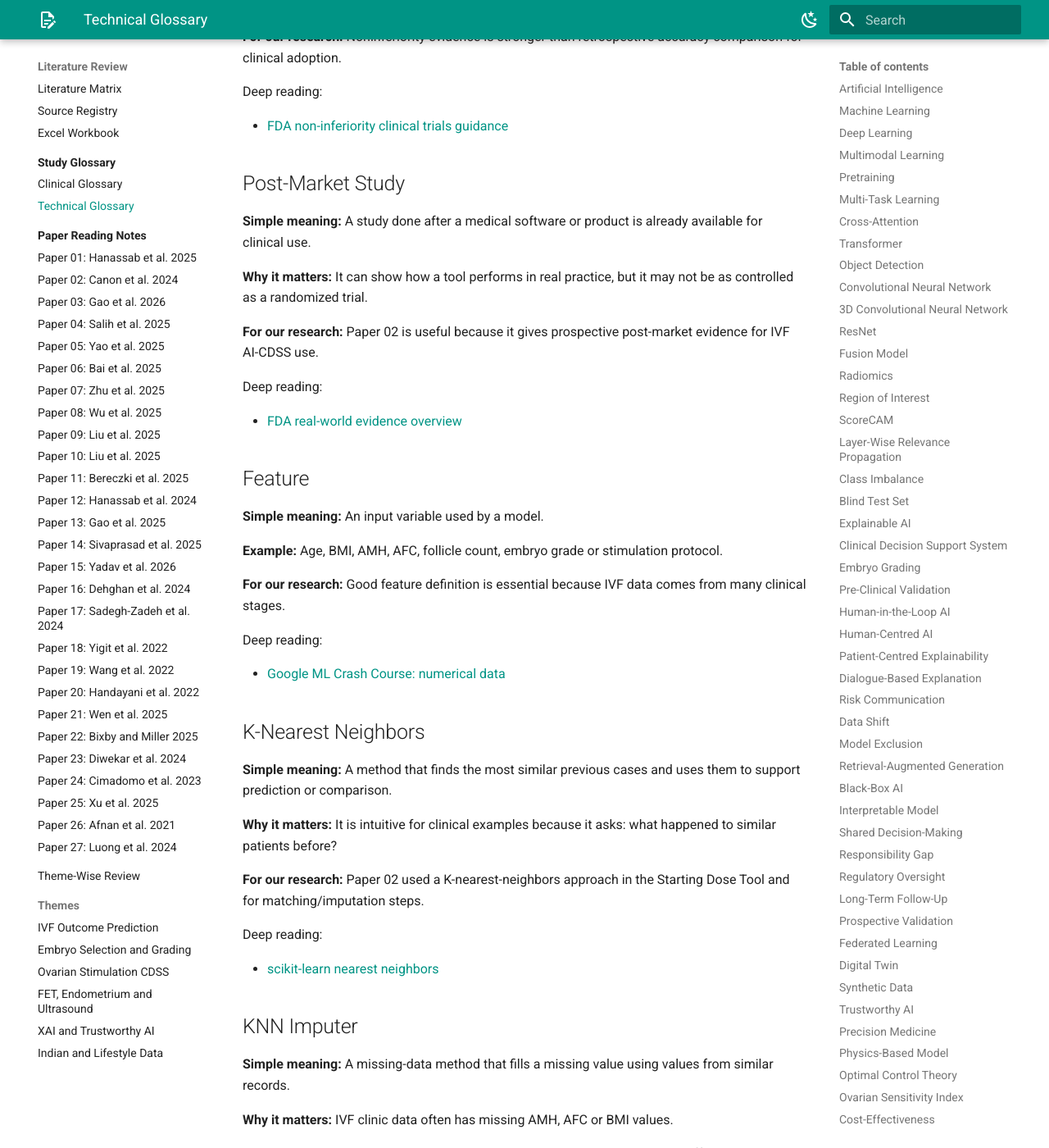
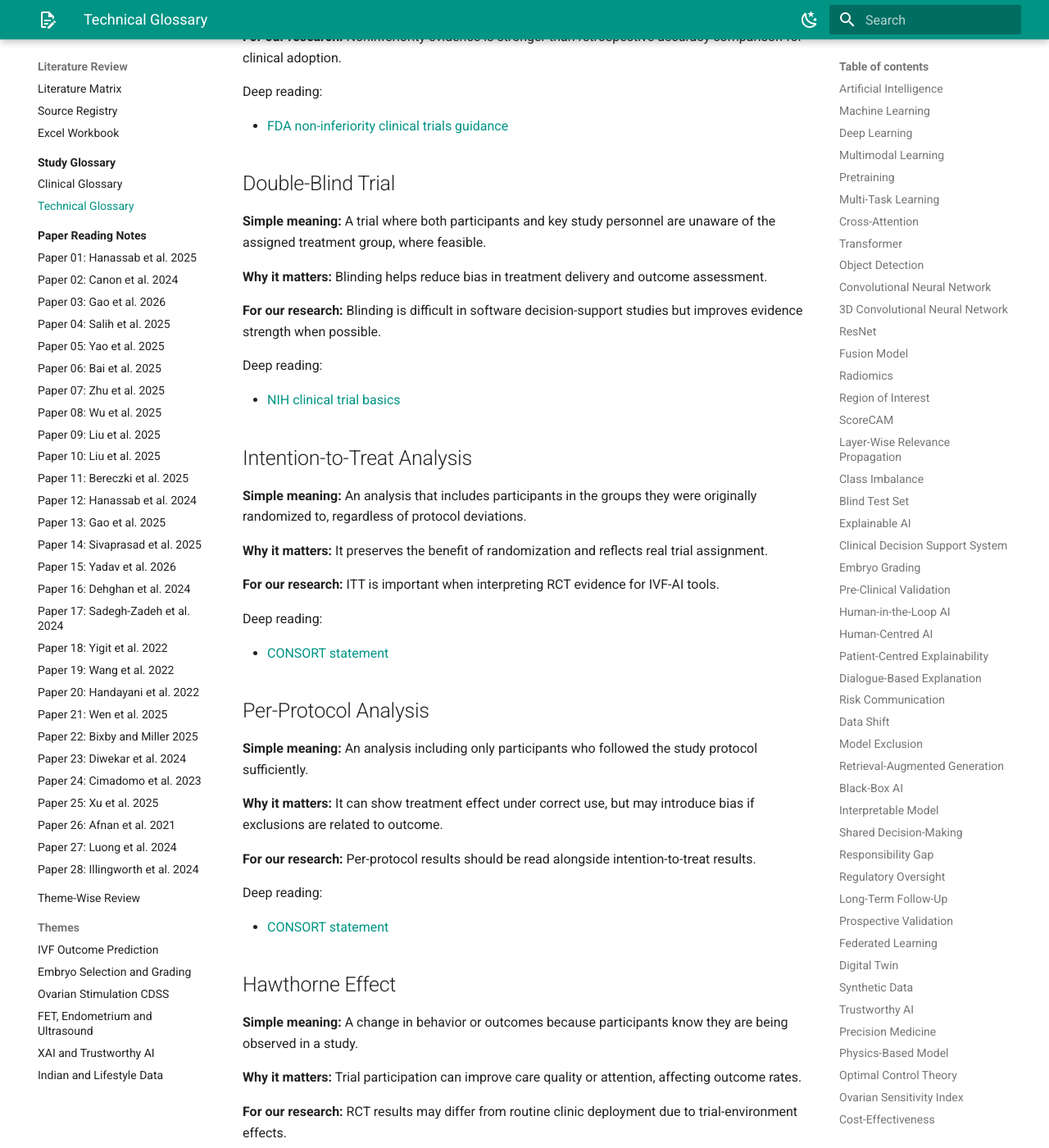
Before and after one commit to ashwinikalantre/ivf-phd-research, an MkDocs documentation site: the page built from docs/glossary/technical-glossary.md, in a window 1280 px wide and 1400 px high, scrolled down 19842 px. Shown: the whole window at 82% size. Built offline with MkDocs 1.6.1 and Material for MkDocs 9.7.7, drawn with Linux system fonts in a browser that asks for light colours; some of the changed text lies outside the part shown.

Commit message:
Add twenty-eighth paper reading note

```diff
--- a/docs/glossary/technical-glossary.md
+++ b/docs/glossary/technical-glossary.md
@@ -709,6 +709,54 @@ Deep reading:
 Deep reading:
 
 - [FDA non-inferiority clinical trials guidance](https://www.fda.gov/regulatory-information/search-fda-guidance-documents/non-inferiority-clinical-trials)
+
+## Double-Blind Trial
+
+**Simple meaning:** A trial where both participants and key study personnel are unaware of the assigned treatment group, where feasible.
+
+**Why it matters:** Blinding helps reduce bias in treatment delivery and outcome assessment.
+
+**For our research:** Blinding is difficult in software decision-support studies but improves evidence strength when possible.
+
+Deep reading:
+
+- [NIH clinical trial basics](https://www.nih.gov/health-information/nih-clinical-research-trials-you/basics)
+
+## Intention-to-Treat Analysis
+
+**Simple meaning:** An analysis that includes participants in the groups they were originally randomized to, regardless of protocol deviations.
+
+**Why it matters:** It preserves the benefit of randomization and reflects real trial assignment.
+
+**For our research:** ITT is important when interpreting RCT evidence for IVF-AI tools.
+
+Deep reading:
+
+- [CONSORT statement](https://www.consort-statement.org/)
+
+## Per-Protocol Analysis
+
+**Simple meaning:** An analysis including only participants who followed the study protocol sufficiently.
+
+**Why it matters:** It can show treatment effect under correct use, but may introduce bias if exclusions are related to outcome.
+
+**For our research:** Per-protocol results should be read alongside intention-to-treat results.
+
+Deep reading:
+
+- [CONSORT statement](https://www.consort-statement.org/)
+
+## Hawthorne Effect
+
+**Simple meaning:** A change in behavior or outcomes because participants know they are being observed in a study.
+
+**Why it matters:** Trial participation can improve care quality or attention, affecting outcome rates.
+
+**For our research:** RCT results may differ from routine clinic deployment due to trial-environment effects.
+
+Deep reading:
+
+- [Catalogue of Bias: Hawthorne effect](https://catalogofbias.org/biases/hawthorne-effect/)
 
 ## Post-Market Study
 
--- a/mkdocs.yml
+++ b/mkdocs.yml
@@ -118,6 +118,7 @@ nav:
           - "Paper 25: Xu et al. 2025": paper-notes/paper-25-xu-2025-ultrasound-radiomics-fet.md
           - "Paper 26: Afnan et al. 2021": paper-notes/paper-26-afnan-2021-interpretable-embryo-selection.md
           - "Paper 27: Luong et al. 2024": paper-notes/paper-27-luong-2024-xai-ploidy.md
+          - "Paper 28: Illingworth et al. 2024": paper-notes/paper-28-illingworth-2024-deep-learning-embryo-selection-rct.md
       - Theme-Wise Review: research-design/theme-wise-review.md
       - Themes:
           - IVF Outcome Prediction: research-design/themes/ivf-outcome-prediction.md
```
Also changed, not shown: docs/paper-notes/index.md (+1 -0 lines), docs/paper-notes/paper-28-illingworth-2024-deep-learning-embryo-selection-rct.md (added, +247 -0 lines).
